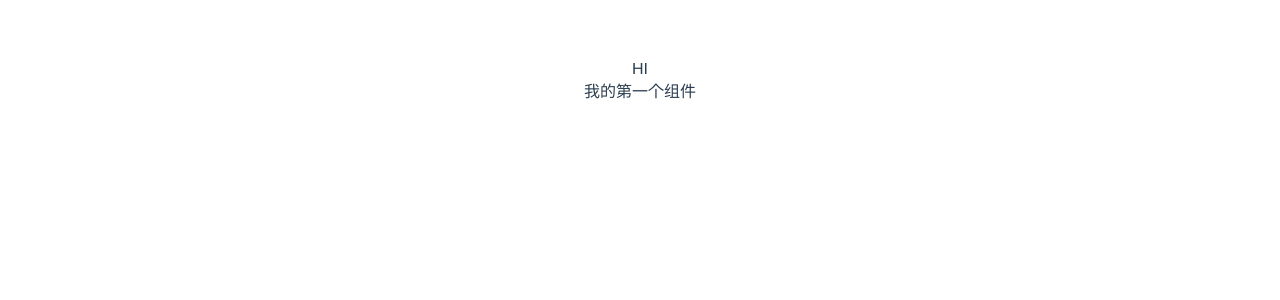
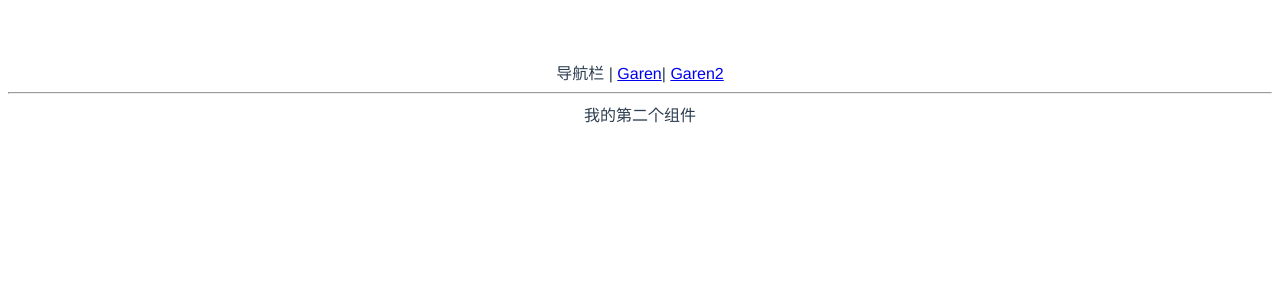
Before and after one commit to WangXiaoyugg/simple-ui, a Vue app: page /#/xxx in a window 1280 px wide. Shown: the top 300 px of the page. Built offline with nearby package versions, Linux system fonts and the light colour scheme.

Commit message:
安装并初始化vue-router

```diff
--- a/index.html
+++ b/index.html
@@ -1,13 +1,16 @@
 <!DOCTYPE html>
 <html lang="en">
+
 <head>
   <meta charset="UTF-8">
   <link rel="icon" href="/favicon.ico" />
   <meta name="viewport" content="width=device-width, initial-scale=1.0">
   <title>Vite App</title>
 </head>
+
 <body>
   <div id="app"></div>
-  <script type="module" src="/src/main.js"></script>
+  <script type="module" src="/src/main.ts"></script>
 </body>
+
 </html>
--- a/src/App.vue
+++ b/src/App.vue
@@ -1,6 +1,11 @@
 <template>
-  <div>HI</div>
-  <Garen />
+  <div>
+    导航栏 |
+    <router-link to="/">Garen</router-link>|
+    <router-link to="/xxx">Garen2</router-link>
+  </div>
+  <hr />
+  <router-view></router-view>
 </template>
 
 <script>
--- /dev/null
+++ b/src/components/Garen2.vue
@@ -0,0 +1,3 @@
+<template>
+  <div>我的第二个组件</div>
+</template>
--- a/src/main.js
+++ /dev/null
@@ -1,5 +0,0 @@
-import { createApp } from 'vue'
-import App from './App.vue'
-import './index.css'
-
-createApp(App).mount('#app')
--- /dev/null
+++ b/src/main.ts
@@ -0,0 +1,23 @@
+import { createApp } from 'vue'
+import App from './App.vue'
+import './index.css'
+import { createWebHashHistory, createRouter } from 'vue-router'
+import Garen from './components/Garen.vue'
+import Garen2 from './components/Garen2.vue'
+
+
+const history = createWebHashHistory()
+const router = createRouter({
+  history,
+  routes: [
+    { path: '/', component: Garen },
+    { path: '/xxx', component: Garen2 },
+
+  ]
+})
+
+const app = createApp(App)
+
+app.use(router)
+
+app.mount('#app')
--- /dev/null
+++ b/src/shims-vue.d.ts
@@ -0,0 +1,6 @@
+// https://github.com/vuejs/vue-next-webpack-preview/issues/5
+declare module "*.vue" {
+  import { ComponentOptions } from "vue";
+  const Component: ComponentOptions;
+  export default Component;
+}
```
Also changed, not shown: package.json (+4 -3 lines), 2 other files (tests, documents, lock files or other folders).
